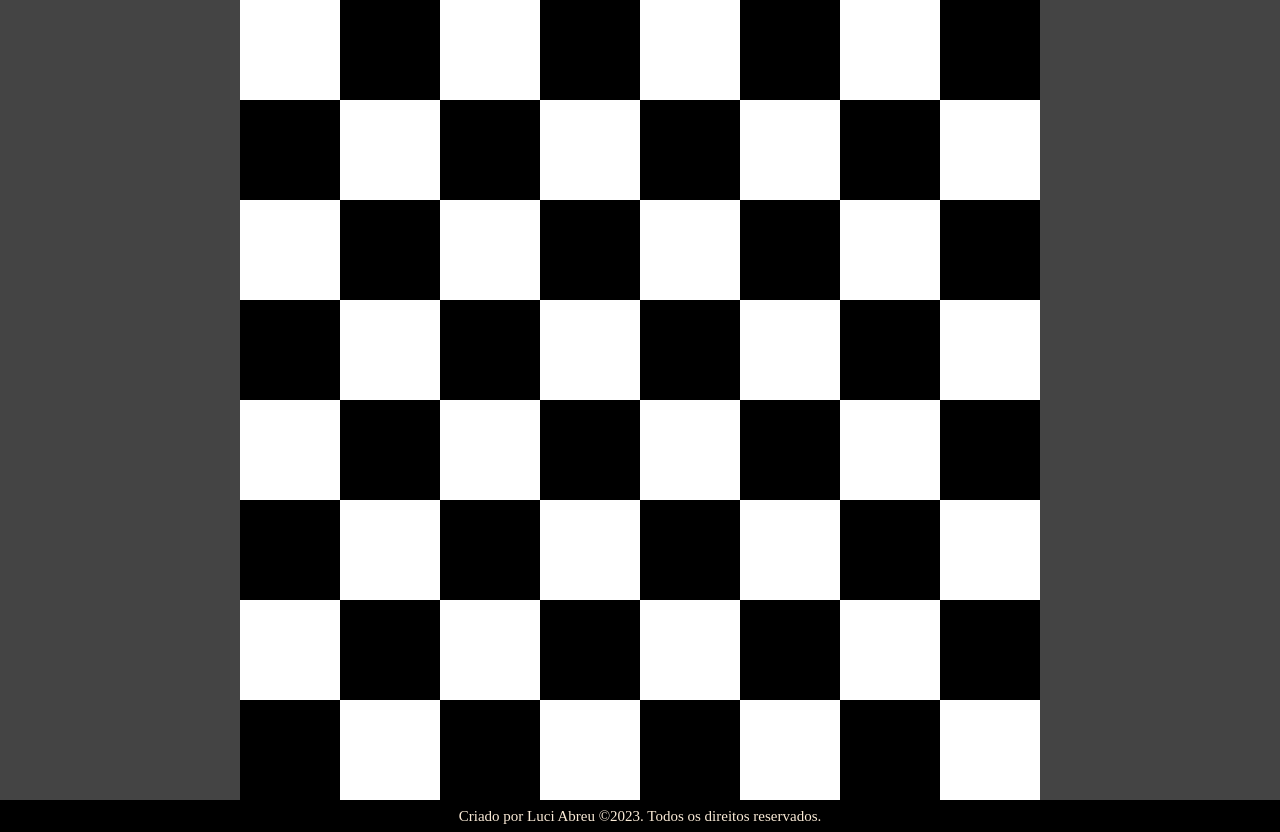
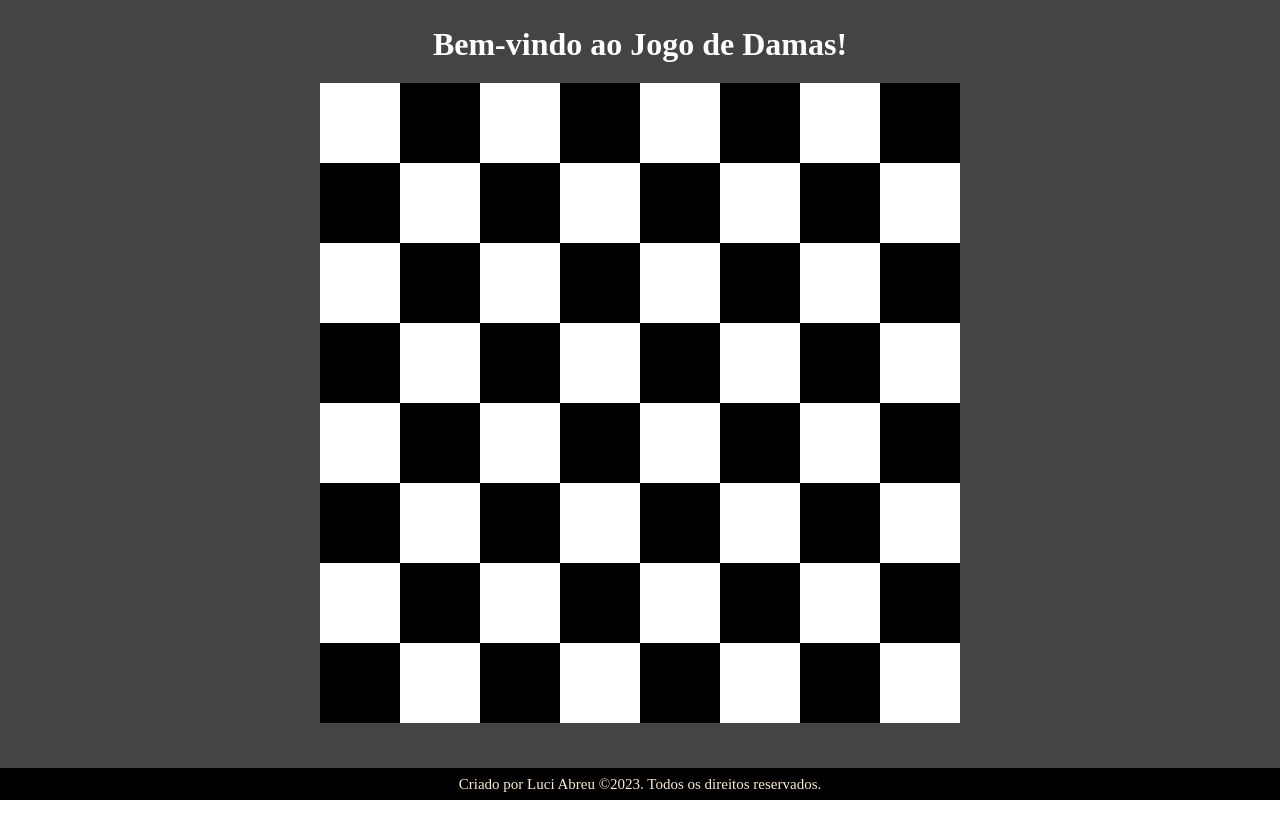
Before and after one commit to Luciara-Abreu/Tabuleiro, a Next.js app: page / in a window 1280 px wide. After the commit the page ends 800 px from the top, so only its background shows below. Built offline with nearby package versions, Linux system fonts and the light colour scheme.

Commit message:
start tabuleiro - jogo de damas

```diff
--- /dev/null
+++ b/src/components/game/Game.tsx
@@ -0,0 +1,14 @@
+import Tabuleiro from "../tabuleiro/Tabuleiro";
+import { ContainerGame } from "./styles";
+
+const Game = () => {
+  return (
+    <ContainerGame>
+      <h1 className="title">Bem-vindo ao Jogo de Damas!</h1>
+      {/* Adicione aqui o código do tabuleiro e das peças */}
+      <Tabuleiro />
+    </ContainerGame>
+  );
+};
+
+export default Game
--- /dev/null
+++ b/src/components/game/styles.ts
@@ -0,0 +1,28 @@
+import styled from 'styled-components'
+
+const ContainerGame = styled.div`
+  width: 100%;
+  min-height: auto;
+  padding-bottom: 20px;
+  display: flex;
+  justify-content: center;
+  align-items: center;
+  flex-direction: column;
+
+  .title {
+    margin: 0;
+    padding-bottom: 20px;
+    color: white;
+  }
+
+  @media (max-width: 768px) {
+    width: auto;
+    min-height: auto;
+    display: flex;
+    justify-content: center;
+    align-items: center;
+    flex-direction: column;
+  }
+`
+
+export { ContainerGame }
--- a/src/components/tabuleiro/styles.ts
+++ b/src/components/tabuleiro/styles.ts
@@ -3,7 +3,6 @@ import styled from 'styled-components'
 
 const ContainerTabuleiro = styled.div`
   width: 100%;
-  min-height: 96vh;
   display: flex;
   justify-content: center;
   align-items: center;
@@ -23,8 +22,8 @@ interface IProps extends HTMLAttributes<HTMLDivElement> {
   cor?: boolean
 }
 const ContainerSubdivisao = styled.div<IProps>`
-  width: 100px;
-  height: 100px;
+  width: 80px;
+  height: 80px;
   background-color: ${props => (props.cor ? '#000' : '#fff')};
 
   @media (max-width: 768px) {
--- a/src/pages/index.tsx
+++ b/src/pages/index.tsx
@@ -1,12 +1,13 @@
 import Footer from '@/components/footer/Footer'
 import { Body, Container } from '@/styles/styles'
 import Tabuleiro from '@/components/tabuleiro/Tabuleiro'
+import Game from '@/components/game/Game'
 
 export default function Home() {
   return (
     <Container>
       <Body style={{margin: 0, padding:0 }}>
-        <Tabuleiro />
+        <Game />
       </Body>
       <Footer />
     </Container>
```
